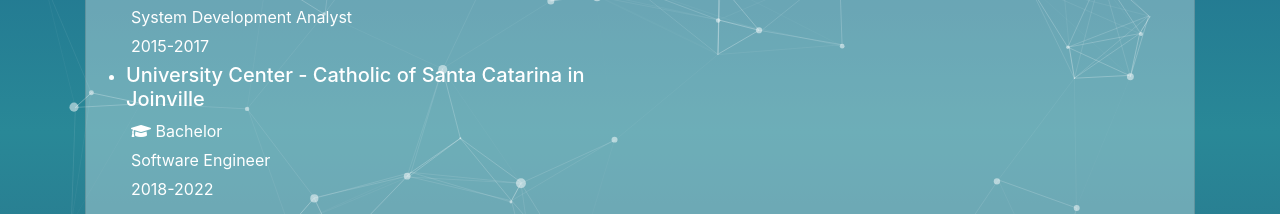
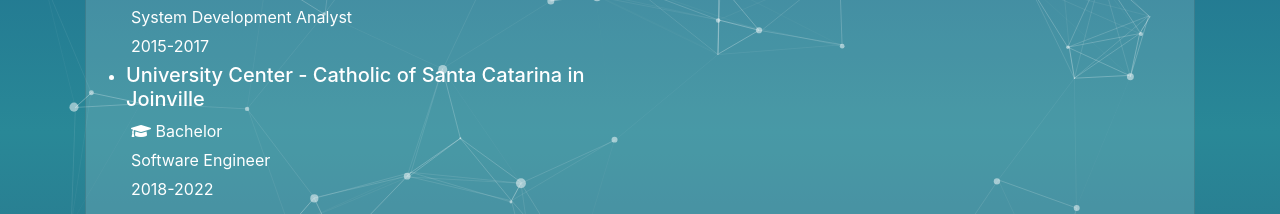
Before and after one commit to samaelsimoes/samaelsimoes.github.io, a website: page index.html in a window 1280 px wide. Shown: the part 738-952 px from the top of the page. Drawn offline with nearby package versions, Linux system fonts and the light colour scheme.

Commit message:
Ajusted css card

```diff
--- a/src/css/style.css
+++ b/src/css/style.css
@@ -4,7 +4,7 @@
     z-index: 9;
 }
 .card.custom-card {
-    background-color: #ffffff52;
+    background-color: #ffffff26;
     margin-top: 70px;
     z-index: 99999999;
 }
```
